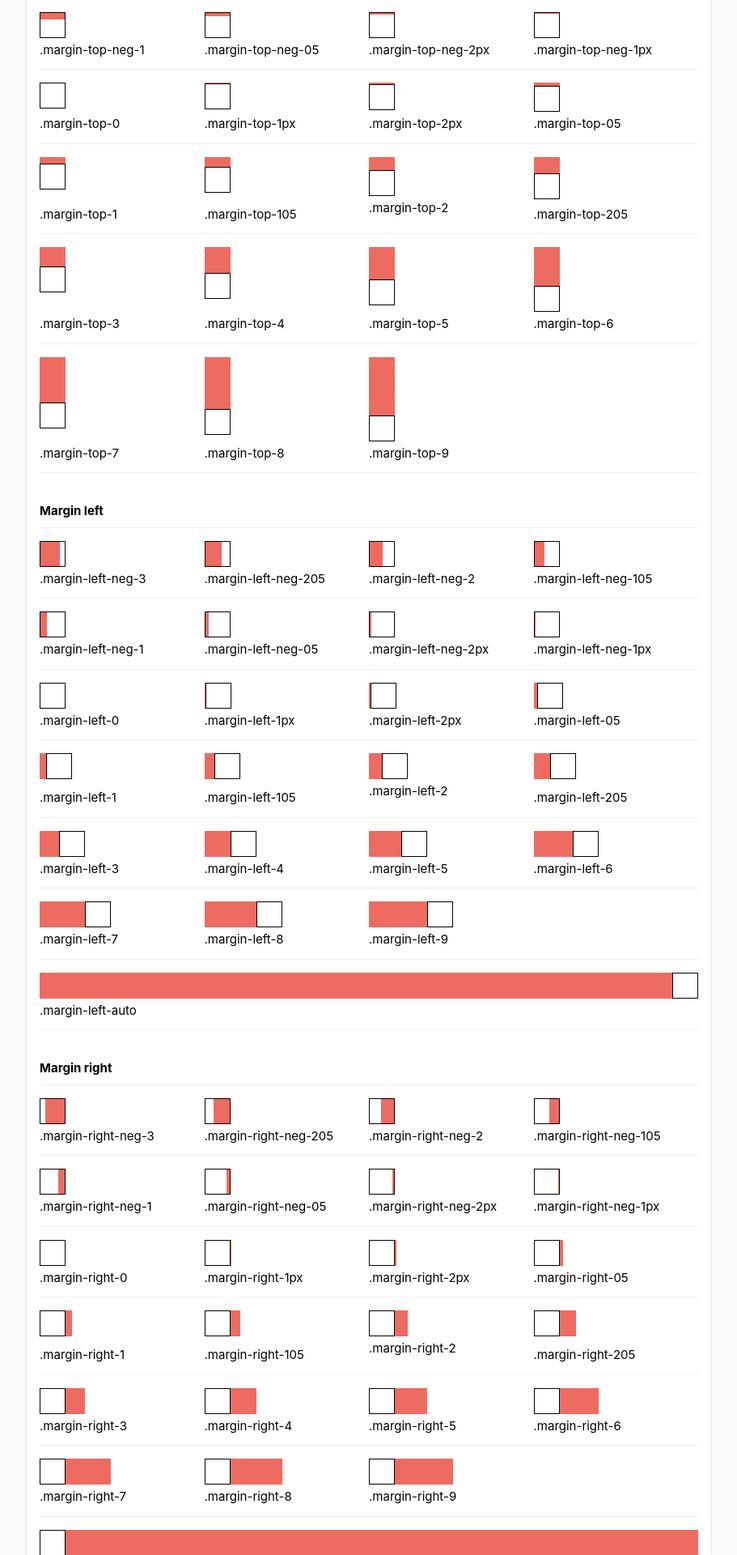
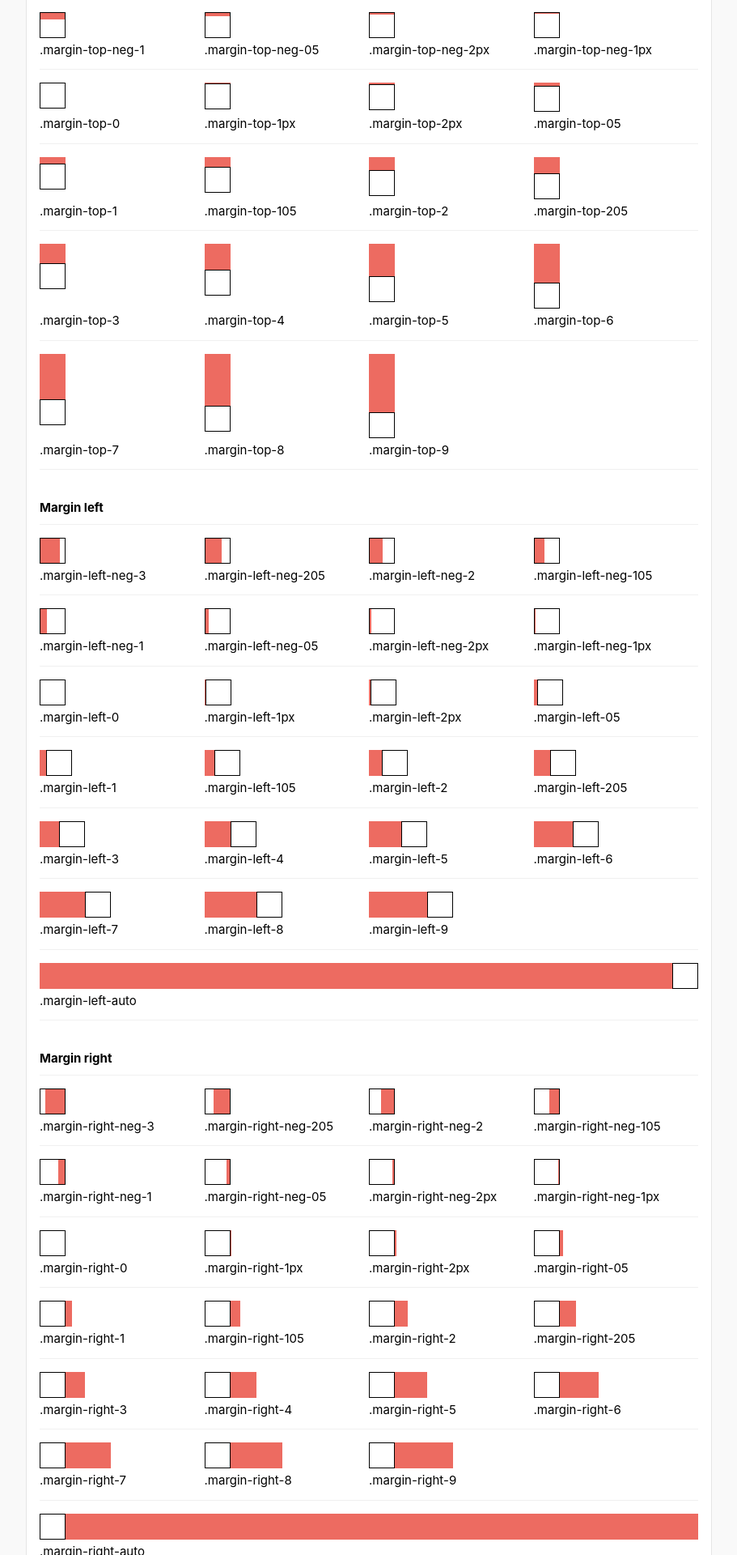
Before and after one commit to uswds/uswds-sandbox, a Jekyll site: the page built from _pages/uswds-utility-docs--spacing.md, in a window 1280 px wide. Shown: the part 1956-3876 px from the top of the page at 81% size, without its empty margins (184-1095 px from the left). Built offline with Jekyll 4.4.1, drawn with Linux system fonts in a browser that asks for light colours; some web fonts are replaced.

Commit message:
Fix some examples

```diff
--- a/_pages/uswds-utility-docs--spacing.md
+++ b/_pages/uswds-utility-docs--spacing.md
@@ -361,7 +361,7 @@ body_color: gray-2
               </div>
               <p class="text-center margin-top-05 margin-bottom-05">.margin-top-105</p>
             </div>
-            <div class="col-3 text-center display-flex flex-column flex-justify flex-align-start margin-bottom-2 border-bottom-1px border-gray-5 padding-bottom-2">
+            <div class="col-3 text-center display-flex flex-column flex-justify flex-align-start margin-bottom-2 border-bottom-1px border-gray-5 padding-bottom-1">
               <div class="bg-secondary-light display-inline-block">
                 <div class="square-4 border-1px bg-white margin-top-2"></div>
               </div>
@@ -503,7 +503,7 @@ body_color: gray-2
               </div>
               <p class="text-center margin-top-05 margin-bottom-05">.margin-left-105</p>
             </div>
-            <div class="col-3 text-center display-flex flex-column flex-justify flex-align-start margin-bottom-2 border-bottom-1px border-gray-5 padding-bottom-2">
+            <div class="col-3 text-center display-flex flex-column flex-justify flex-align-start margin-bottom-2 border-bottom-1px border-gray-5 padding-bottom-1">
               <div class="bg-secondary-light display-inline-block">
                 <div class="square-4 border-1px bg-white margin-left-2"></div>
               </div>
@@ -651,7 +651,7 @@ body_color: gray-2
               </div>
               <p class="text-center margin-top-05 margin-bottom-05">.margin-right-105</p>
             </div>
-            <div class="col-3 text-center display-flex flex-column flex-justify flex-align-start margin-bottom-2 border-bottom-1px border-gray-5 padding-bottom-2">
+            <div class="col-3 text-center display-flex flex-column flex-justify flex-align-start margin-bottom-2 border-bottom-1px border-gray-5 padding-bottom-1">
               <div class="bg-secondary-light display-inline-block">
                 <div class="square-4 border-1px bg-white margin-right-2"></div>
               </div>
@@ -807,7 +807,7 @@ body_color: gray-2
               </div>
               <p class="text-center margin-top-05 margin-bottom-05">.margin-x-105</p>
             </div>
-            <div class="col-3 text-center display-flex flex-column flex-justify flex-align-start margin-bottom-2 border-bottom-1px border-gray-5 padding-bottom-2">
+            <div class="col-3 text-center display-flex flex-column flex-justify flex-align-start margin-bottom-2 border-bottom-1px border-gray-5 padding-bottom-1">
               <div class="bg-secondary-light display-inline-block">
                 <div class="height-4 width-8 border-1px bg-white margin-x-2"></div>
               </div>
@@ -963,7 +963,7 @@ body_color: gray-2
               </div>
               <p class="text-center margin-top-05 margin-bottom-05">.margin-y-105</p>
             </div>
-            <div class="col-3 text-center display-flex flex-column flex-justify flex-align-start margin-bottom-2 border-bottom-1px border-gray-5 padding-bottom-2">
+            <div class="col-3 text-center display-flex flex-column flex-justify flex-align-start margin-bottom-2 border-bottom-1px border-gray-5 padding-bottom-1">
               <div class="bg-secondary-light display-inline-block">
                 <div class="height-8 width-4 border-1px bg-white margin-y-2"></div>
               </div>
```
